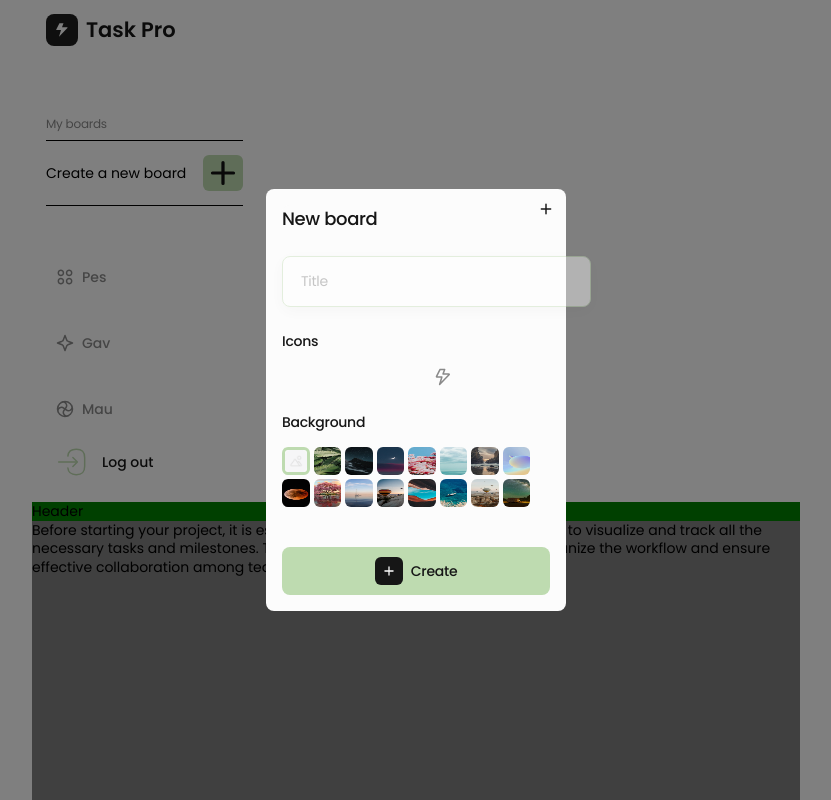
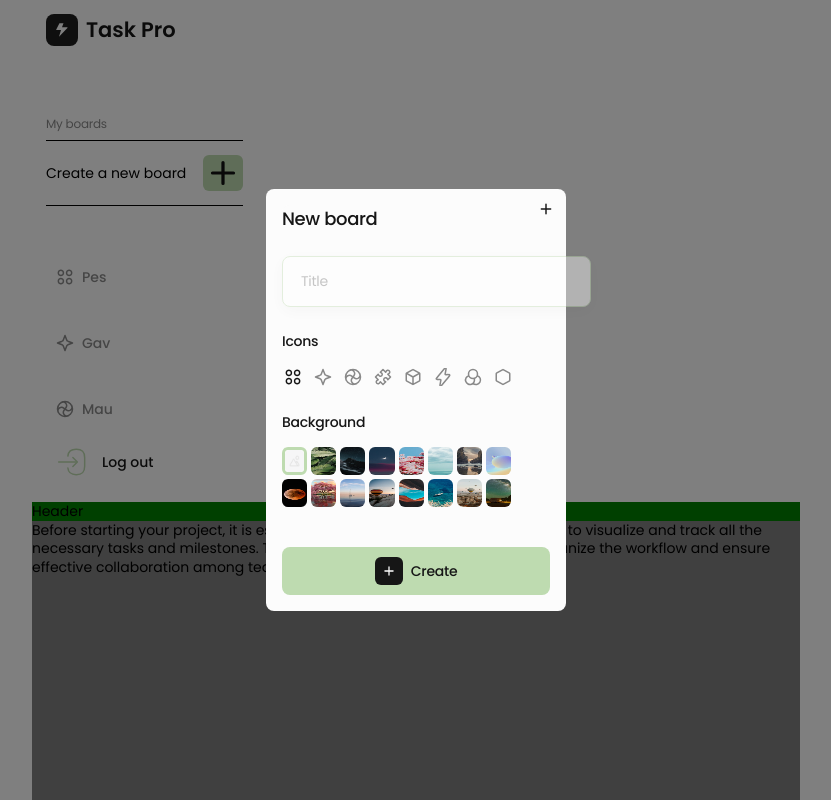
Before and after one commit to VadymLantukh/taskPro-frontend, a React (Vite) app: page /home in a window 1280 px wide. Both pictures are taken after a click on the button 447 px from the left and 172 px from the top of the page. Shown: the whole page, without its empty margins (224-1055 px from the left). Built offline with nearby package versions, Linux system fonts and the light colour scheme.

Commit message:
delete extra modal fix container background

```diff
--- a/src/components/NewBoard/NewBoard.jsx
+++ b/src/components/NewBoard/NewBoard.jsx
@@ -1,21 +1,10 @@
 import { useState } from 'react';
 import s from './NewBoard.module.css';
-import svg from '../../images/icons.svg';
+import Icon from '../Icon/Icon';
 import Button from '../Button/Button';
 
-const icons = [
-  'icon-project',
-  'icon-star',
-  'icon-ball',
-  'icon-puzzle',
-  'icon-cube',
-  'icon-lightning',
-  'icon-circles',
-  'icon-hexagon',
-];
-
 const NewBoard = () => {
-  const [selectedIcon, setSelectedIcon] = useState(icons[0]);
+  const [selectedIcon, setSelectedIcon] = useState('icon_1');
   const [selectedBackground, setSelectedBackground] = useState('bg_0');
   const [title, setTitle] = useState('');
   const [titleError, setTitleError] = useState('');
@@ -41,7 +30,6 @@ const NewBoard = () => {
     } else {
       setTitleError('');
       console.log('Board Created:', { selectedIcon, selectedBackground, title });
-
     }
   };
 
@@ -60,21 +48,23 @@ const NewBoard = () => {
 
         <h3 className={s.iconText}>Icons</h3>
         <div className={s.iconsContainer}>
-          {icons.map((icon) => (
-            <label key={icon} className={s.iconLabel}>
+          {Array.from({ length: 8 }, (_, index) => {
+            const iconName = `icon_${index + 1}`;
+            return (
+              <label key={iconName} className={s.iconLabel}>
                 <input
                   type="radio"
                   name="boardIcon"
-                value={icon}
-                checked={selectedIcon === icon}
+                  value={iconName}
+                  checked={selectedIcon === iconName}
                   onChange={handleIconChange}
                   className={s.radioInput}
                 />
-              <svg className={s.icon}>
-                <use href={`${svg}#${icon}`} />
-              </svg>
+                {/* Используем компонент Icon */}
+                <Icon name={iconName} className={s.icon} />
               </label>
-          ))}
+            );
+          })}
         </div>
 
         <h3 className={s.backgroundText}>Background</h3>
@@ -84,7 +74,9 @@ const NewBoard = () => {
             return (
               <label
                 key={bgName}
-                className={`${s.backgroundLabel} ${selectedBackground === bgName ? s.selected : ''}`}
+                className={`${s.backgroundLabel} ${
+                  selectedBackground === bgName ? s.selected : ''
+                }`}
               >
                 <input
                   type="radio"
@@ -104,11 +96,7 @@ const NewBoard = () => {
           })}
         </div>
 
-        <Button
-          onClick={createBoardHandleClick}
-          text="Create"
-          showIcon={true}
-        />
+        <Button onClick={createBoardHandleClick} text="Create" showIcon={true} />
       </form>
     </div>
   );
--- a/src/components/NewBoard/NewBoard.module.css
+++ b/src/components/NewBoard/NewBoard.module.css
@@ -19,7 +19,7 @@
 .newBoardTitleInput {
   border: 1px solid #bedbb0;
   border-radius: 8px;
-  min-width: 287px;
+  min-width: 100%;
   box-shadow: 0 4px 16px 0 rgba(22, 22, 22, 0.08);
   opacity: 0.4;
   font: 400 14px 'Poppins', sans-serif;
@@ -95,8 +95,9 @@
     flex-wrap: wrap;
     gap: 4px;
     justify-content: flex-start;
-    width: 252px;
+    width: 100%;
     margin-bottom: 40px;
+    padding-right: 35px;
   }
 
   .backgroundLabel {
```
Also changed, not shown: src/components/NewBoard/Modal.jsx (deleted, +0 -19 lines), src/components/NewBoard/Modal.module.css (deleted, +0 -51 lines). Lines whose indentation alone changed are shown as unchanged.
